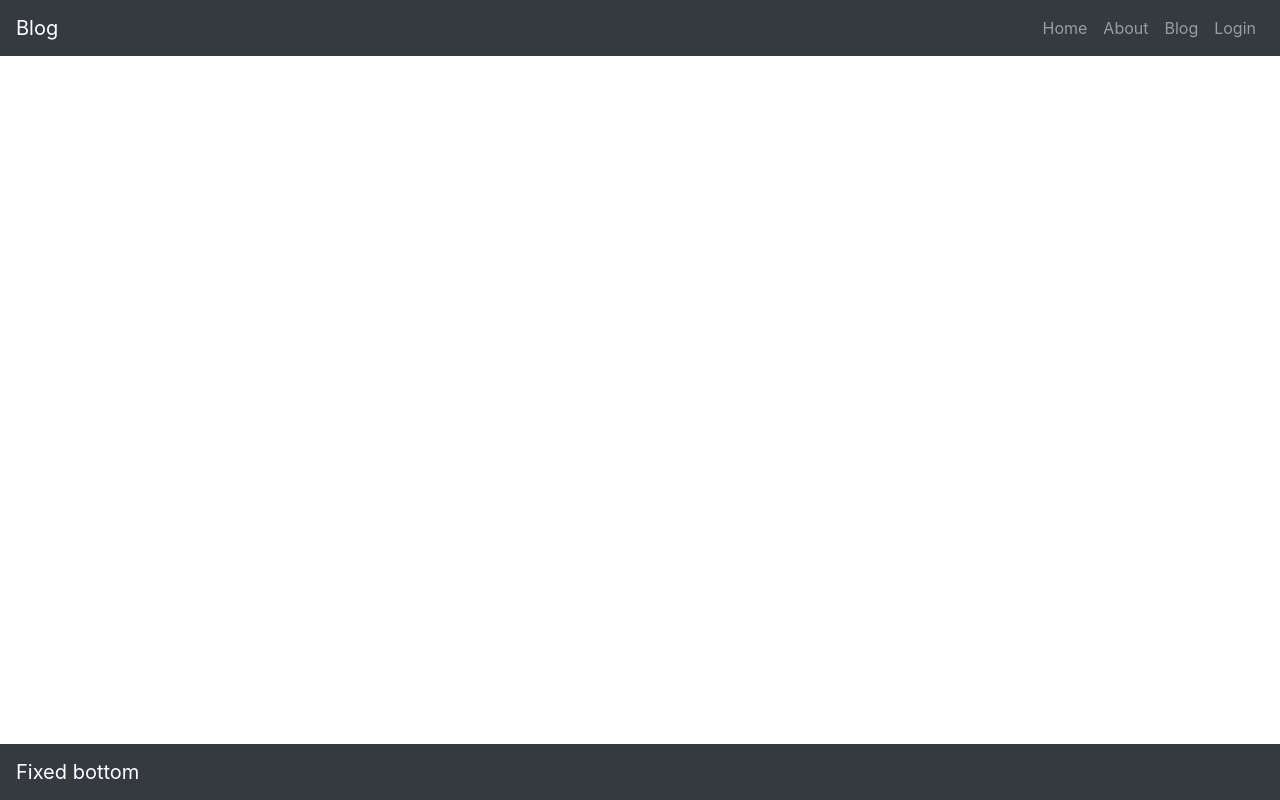
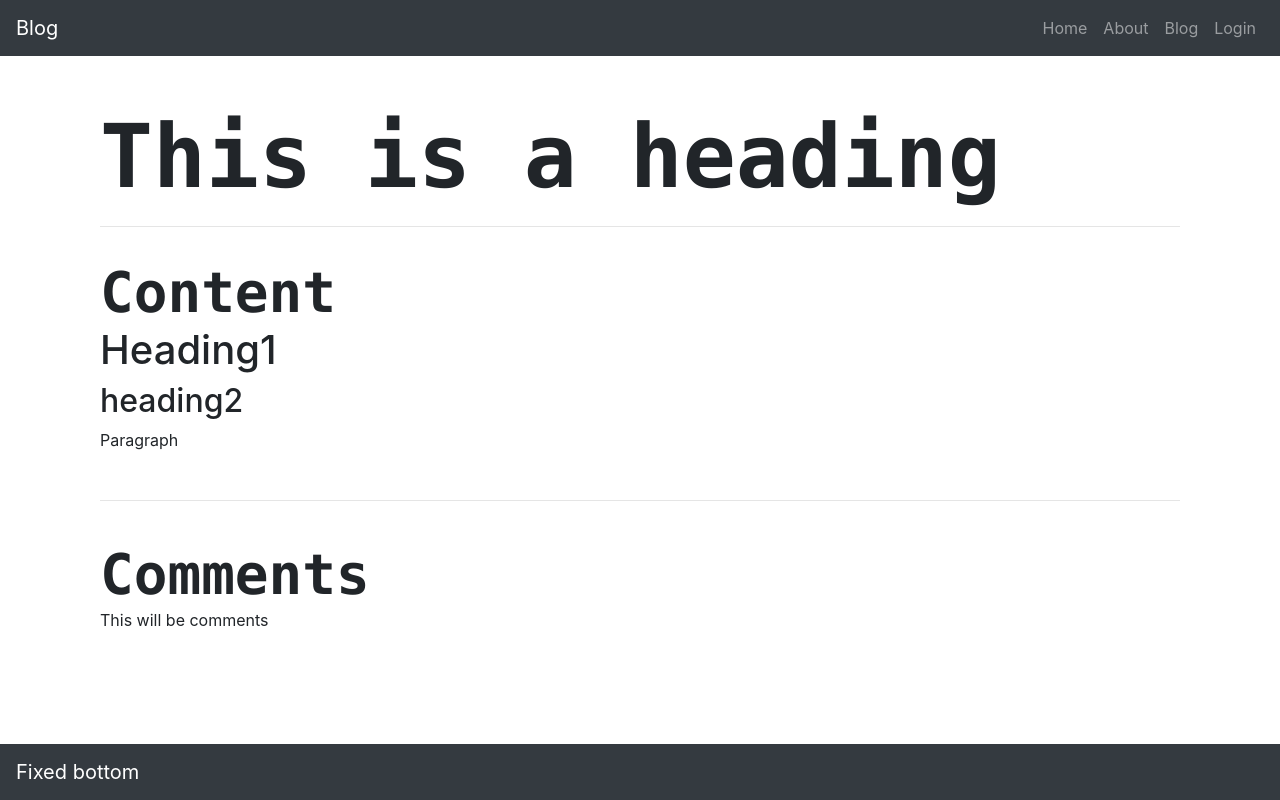
Before and after one commit to singhg93/microservices-blog, a React (Create React App) app in the folder frontend/: page /article in a window 1280 px wide. Built offline with nearby package versions, Linux system fonts and the light colour scheme; no server answers.

Commit message:
added the detail page for article

```diff
--- a/frontend/package.json
+++ b/frontend/package.json
@@ -8,6 +8,7 @@
     "@testing-library/user-event": "^7.1.2",
     "bootstrap": "^4.5.0",
     "jquery": "^3.5.1",
+    "marked": "^1.1.0",
     "react": "^16.13.1",
     "react-dom": "^16.13.1",
     "react-router": "^5.2.0",
--- a/frontend/src/App.js
+++ b/frontend/src/App.js
@@ -6,6 +6,7 @@ import Footer from './components/Footer';
 import Home from './components/Home';
 import Login from './components/Login';
 import Blog from './components/Blog';
+import Article from './components/Article';
 import About from './components/About';
 import Register from './components/Register';
 import Verify from './components/Verify';
@@ -102,15 +103,9 @@ class App extends Component {
                         <Navbar logout={this.logout} username={this.state.username} avatar={this.state.avatar} loggedIn={this.state.loggedIn}/>
                         <div className="container">
                             <Switch>
-                                <Route exact path="/">
-                                    <Home />
-                                </Route>
-                                <Route exact path="/blog">
-                                    <Blog />
-                                </Route>
-                                <Route exact path="/about">
-                                    <About />
-                                </Route>
+                                <Route exact path="/" render = {(props) => <Home {...props} />} />
+                                <Route exact path="/blog" render ={(props) => <Blog {...props}/>} />
+                                <Route exact path="/about" render={(props) => <About {...props}/>} />
                                 <Route exact path="/login" render ={(props) => <Login {...props} loggedIn={this.state.loggedIn} handleLogin={this.handleLogin} />} />
                                 <Route exact path="/register" render ={(props) => <Register {...props} /> }/>
                                 <Route exact path="/verify" render= { (props) => <Verify {...props} />} >
@@ -118,6 +113,7 @@ class App extends Component {
                                 </Route>
                                 {/*<Route exact path="/profile" render= { (props) => <Profile {...props} avatar={this.state.avatar} />} />*/}
                                 <PrivateRoute path="/profile" component={Profile} />
+                                <Route exact path="/article" render ={(props) => <Article {...props} /> }/>
                             </Switch>
                         </div>
                         <Footer />
--- /dev/null
+++ b/frontend/src/components/Article.js
@@ -0,0 +1,39 @@
+import React, { Component } from 'react';
+import marked from 'marked';
+
+class Article extends Component {
+
+    constructor(props) {
+        super(props);
+        this.state = {
+            message: "# Heading1\n\n## heading2\n\nParagraph",
+        }
+    }
+    render() {
+        var htmlToDisplay = marked(this.state.message);
+        return (
+            <div className="container ">
+
+                <div className="pt-5">
+                    <span className="display-2 font-weight-bold text-monospace">This is a heading</span>
+                </div>
+
+                <hr/>
+                <div className="content py-3">
+                    <span className="display-4 font-weight-bold text-monospace">Content</span><br/>
+                    <div dangerouslySetInnerHTML={{__html: htmlToDisplay}}>
+                    </div>
+                </div>
+
+                <hr/>
+                <div className="comments pt-4">
+                    <span className="display-4 font-weight-bold text-monospace">Comments</span><br/>
+                    This will be comments
+                </div>
+
+            </div>
+        )
+    }
+}
+
+export default Article;
--- a/frontend/src/components/Blog.js
+++ b/frontend/src/components/Blog.js
@@ -7,7 +7,16 @@ class Blog extends Component {
     }
     render() {
         return (
-            <h1>Blog</h1>
+            <div className="container pt-5">
+                <h3 className="pb-5 text-center">Recent Posts</h3>
+                <ul className="list-group">
+                    <li className="list-group-item justify-content-between"><img src="https://robohash.org/something?set=set3" height="50"/><span>Cras justo odio</span><img className="float-right" src="https://robohash.org/somethingElse?set=set3" height="40"/></li>
+                    <li className="list-group-item justify-content-between"><img src="https://robohash.org/something?set=set3" height="50"/><span>Dapibus ac facilisis in</span><img className="float-right" src="https://robohash.org/somethingElse?set=set3" height="40"/></li>
+                    <li className="list-group-item justify-content-between"><img src="https://robohash.org/something?set=set3" height="50"/><span>Morbi leo risus</span><img className="float-right" src="https://robohash.org/somethingElse?set=set3" height="40"/></li>
+                    <li className="list-group-item justify-content-between"><img src="https://robohash.org/something?set=set3" height="50"/><span>Porta ac consectetur ac</span><img className="float-right" src="https://robohash.org/somethingElse?set=set3" height="40"/></li>
+                    <li className="list-group-item justify-content-between"><img src="https://robohash.org/something?set=set3" height="50"/><span>Vestibulum at eros</span><img className="float-right" src="https://robohash.org/somethingElse?set=set3" height="40"/></li>
+                </ul>
+            </div>
         );
     }
 }
```
Also changed, not shown: 1 other file (tests, documents, lock files or other folders).
